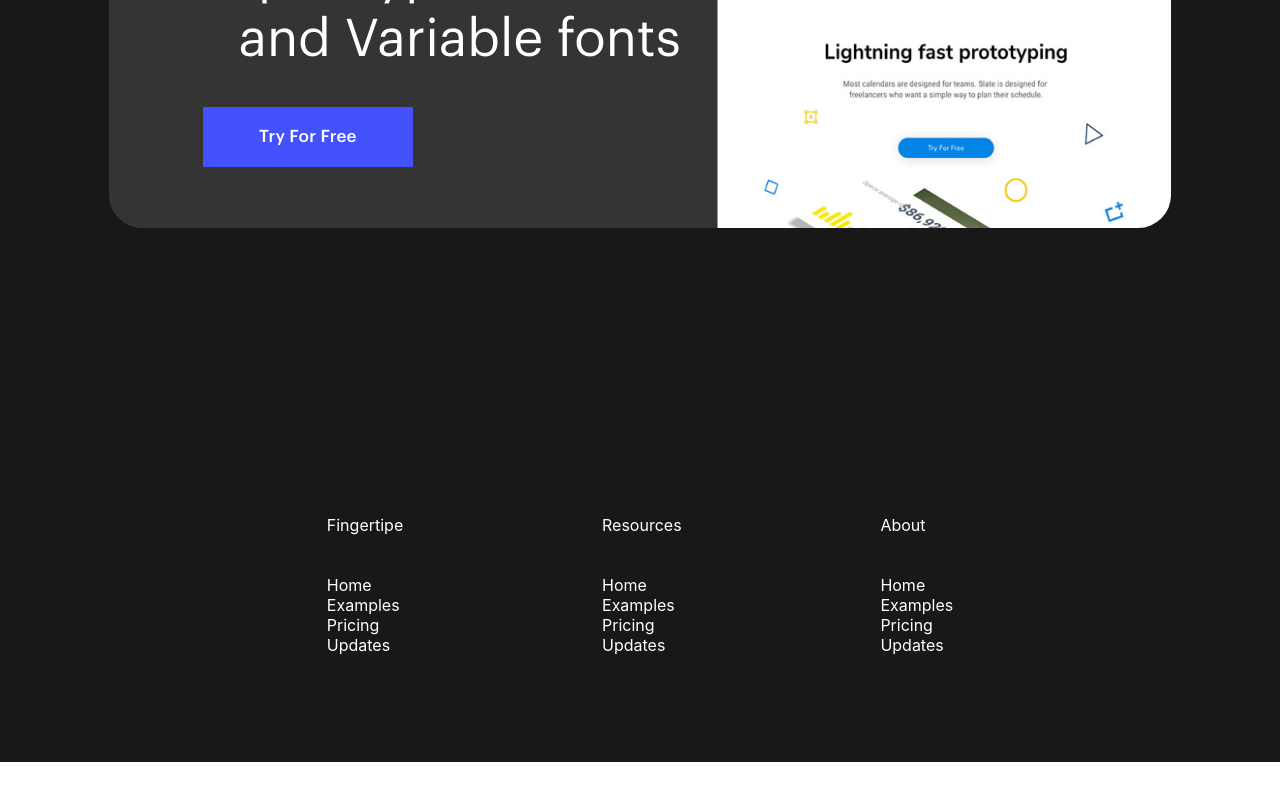
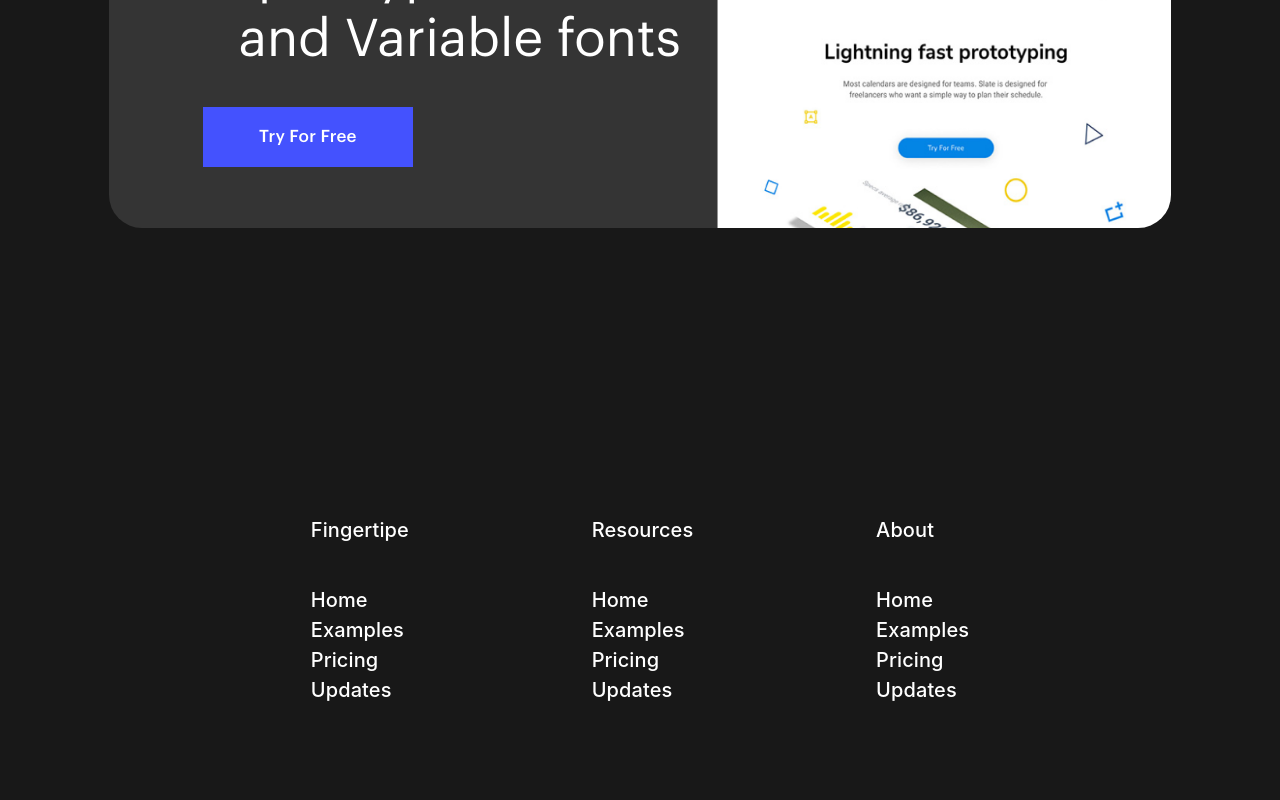
Before and after one commit to TheDa21crj/Landing-Page, a React (Create React App) app: page / in a window 1280 px wide. Shown: the part 6271-7071 px from the top of the page. Before the commit the page ends 7033 px from the top, so only its background shows below. Built offline with nearby package versions, Linux system fonts and the light colour scheme.

Commit message:
adding font css

```diff
--- a/src/Components/Css/Footer.css
+++ b/src/Components/Css/Footer.css
@@ -19,6 +19,10 @@
 
 .UlMDiv ul li {
     list-style-type: none;
+    font-size: 20px;
+    font-weight: 500;
+    line-height: 30px;
+    letter-spacing: 0.1px;
 }
 
 .listTitle {
```
